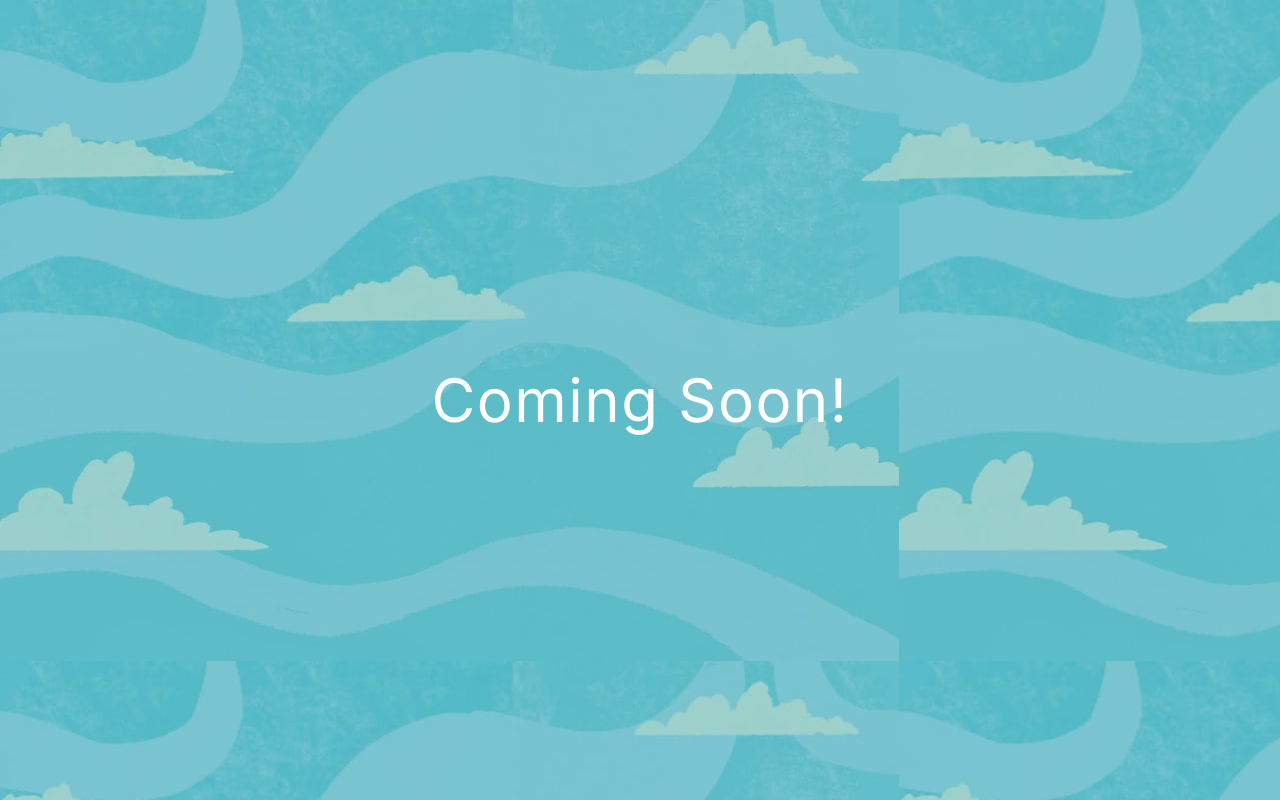
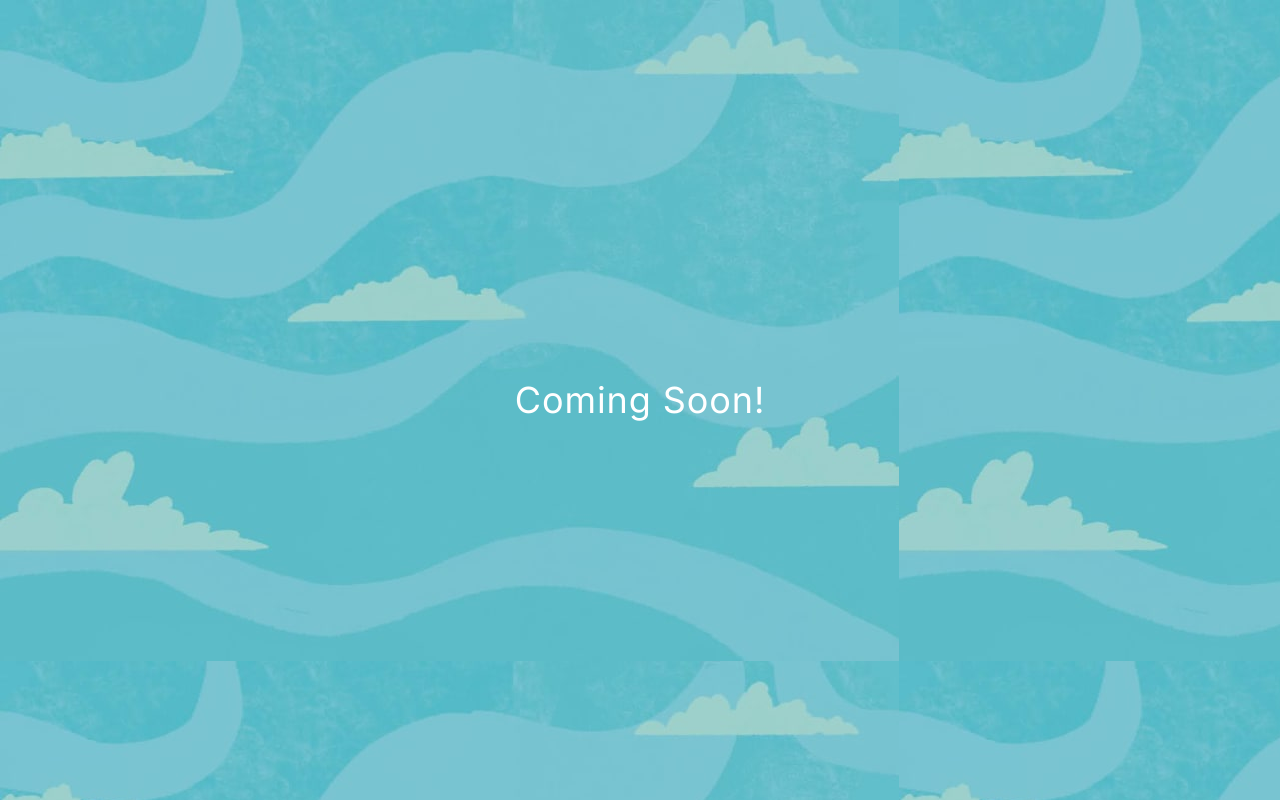
Before and after one commit to diptigandhi24/weddingwebsite, a Next.js app: page / in a window 1280 px wide. Built offline with nearby package versions, Linux system fonts and the light colour scheme.

Commit message:
updating the fontsize

```diff
--- a/src/app/page.js
+++ b/src/app/page.js
@@ -33,7 +33,7 @@ export default function Home() {
         </section>
       </section> */}
       <div className="flex justify-center w-screen h-screen items-center bg-origin-content bg-repeat bg-sitebg">
-        <h1 className="text-6xl tracking-wide text-white">Coming Soon!</h1>
+        <h1 className="text-4xl tracking-wide text-white">Coming Soon!</h1>
       </div>
     </main>
   );
```
